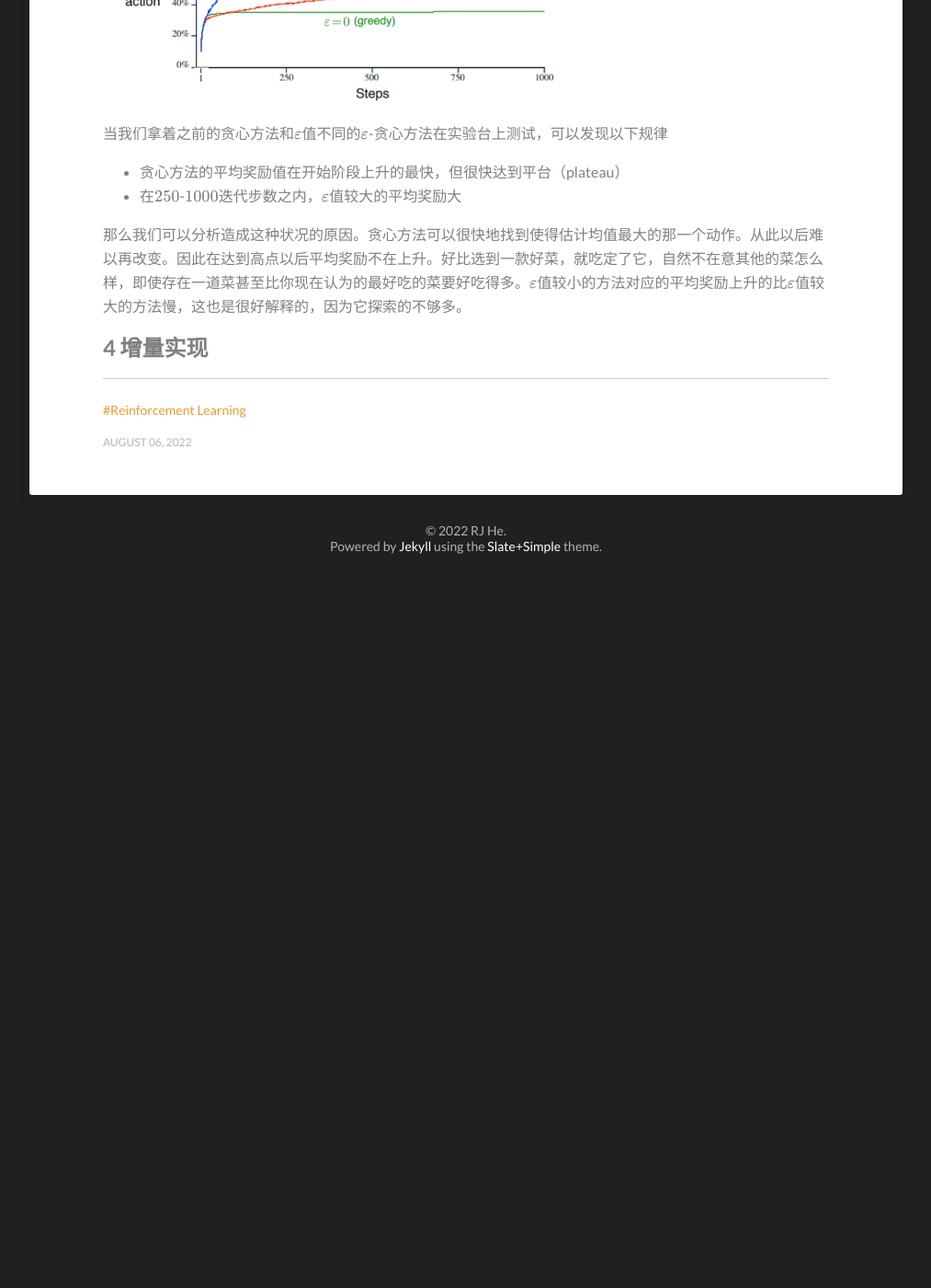
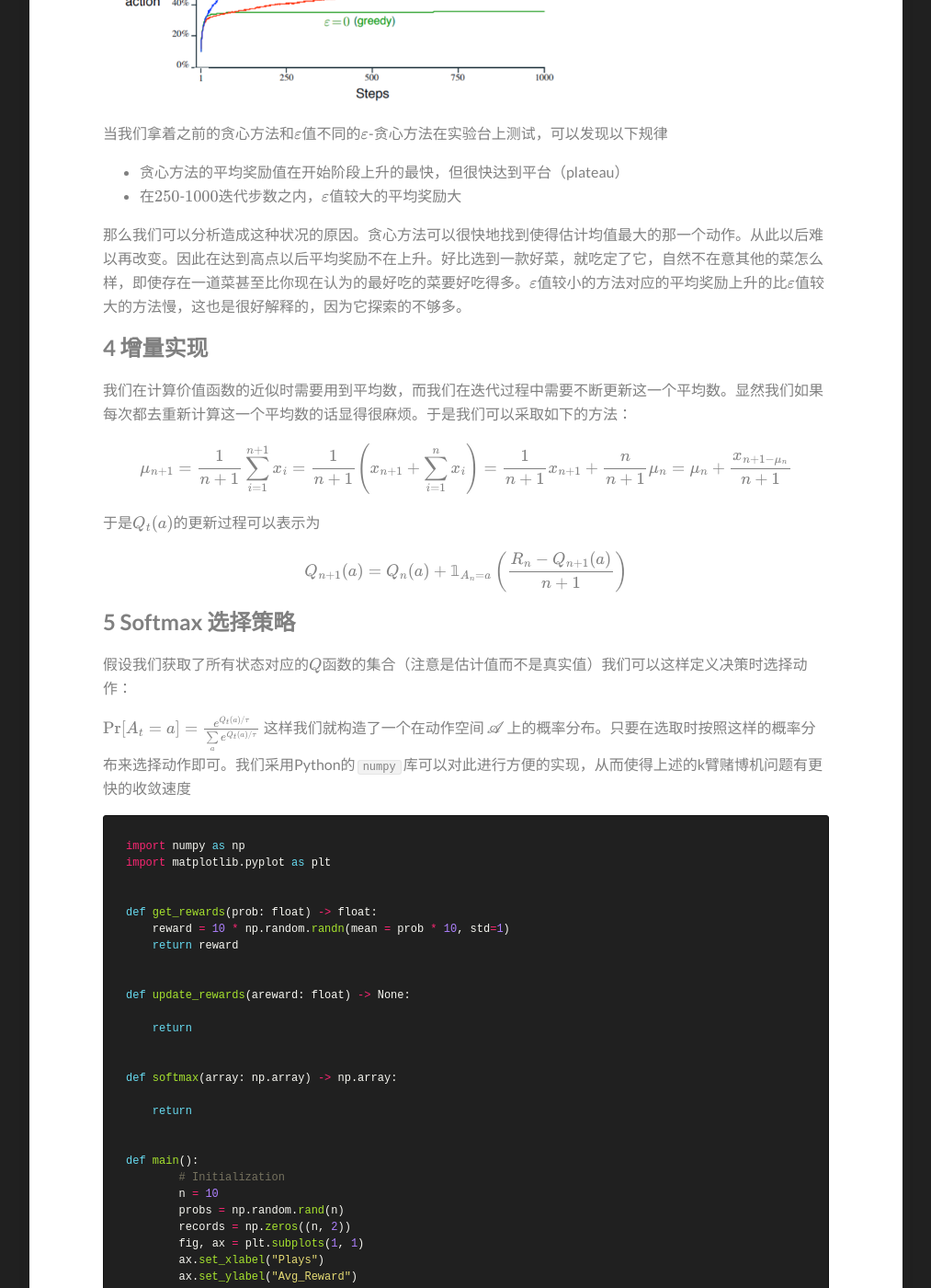
Before and after one commit to hrjtju/hrjtju.github.io, a Jekyll site: the page built from _posts/2022-08-13-1-The-k-armed-bandit-problem-k臂赌博机.md, in a window 1280 px wide and 1400 px high, scrolled down 2783 px. Shown: the whole window at 92% size, without its empty margins (133-1146 px from the left). Built offline with Jekyll 4.4.1, drawn with Linux system fonts in a browser that asks for light colours; formulas are drawn with MathJax 3; before the commit the page ends 3413 px from its top, so only the background shows below that; some of the changed text lies outside the part shown.

Commit message:
update_RL_1

````diff
--- a/_posts/2022-08-06-1-The-k-armed-bandit-problem-k臂赌博机.md
+++ b/_posts/2022-08-13-1-The-k-armed-bandit-problem-k臂赌博机.md
@@ -5,7 +5,7 @@ title: 1 The k-armed bandit problem, k臂赌博机
 subtitle: Intro to RL and k-armed bandit problem
 featured-image: /images/2016-11-19/abstract-5.jpg
 tags: [Reinforcement Learning]
-date-string: AUGUST 06, 2022
+date-string: AUGUST 13, 2022
 
 ---
 
@@ -67,8 +67,6 @@ $$
 
 
 
-
-
 ## 3 10-臂赌博机实验台
 
 
@@ -105,3 +103,94 @@ $$
 
 
 ## 4 增量实现
+
+
+
+我们在计算价值函数的近似时需要用到平均数，而我们在迭代过程中需要不断更新这一个平均数。显然我们如果每次都去重新计算这一个平均数的话显得很麻烦。于是我们可以采取如下的方法：
+
+
+$$
+\mu_{n+1} = \frac 1{n+1}\sum_{i = 1}^{n+1} x_i = \frac 1{n+1}\left( x_{n+1} + \sum_{i=1}^nx_i \right) = \frac 1{n+1}x_{n+1} + \frac n{n+1}\mu_n = \mu_n + \frac{x_{n+1 - \mu_n}}{n+1}
+$$
+
+
+于是$$Q_t(a)$$的更新过程可以表示为
+
+
+$$
+Q_{n+1}(a) = Q_n(a) + \mathbb 1_{A_n=a} \left(\frac{R_{n} - Q_{n+1}(a)}{n+1}\right)
+$$
+
+
+
+## 5 Softmax 选择策略
+
+
+
+假设我们获取了所有状态对应的$$Q$$函数的集合（注意是估计值而不是真实值）我们可以这样定义决策时选择动作：
+
+
+$$
+\mathrm {Pr}[A_t = a] = \frac{e^{Q_{t} (a) / \tau}}{\sum\limits_{a}e^{Q_t(a) / \tau}}
+$$
+这样我们就构造了一个在动作空间 $$\mathscr A$$ 上的概率分布。只要在选取时按照这样的概率分布来选择动作即可。我们采用Python的`numpy`库可以对此进行方便的实现，从而使得上述的k臂赌博机问题有更快的收敛速度
+
+
+
+```python
+import numpy as np
+import matplotlib.pyplot as plt
+
+
+def get_rewards(prob: float) -> float:
+    reward = 10 * np.random.randn(mean = prob * 10, std=1)
+    return reward
+
+
+def update_rewards(areward: float) -> None:
+
+    return
+
+
+def softmax(array: np.array) -> np.array:
+
+    return
+
+
+def main():
+	# Initialization
+	n = 10
+	probs = np.random.rand(n)
+	records = np.zeros((n, 2))
+	fig, ax = plt.subplots(1, 1)
+	ax.set_xlabel("Plays")
+	ax.set_ylabel("Avg_Reward")
+	fig.set_size_inches(9, 5)
+	rewards = [0]
+
+	# Begin Iteriation
+	for i in range(500):
+    	p = softmax(record[:, 1])
+    	#! Choose action accroding to the probability distribution
+    	choice = np.random.choice(np.arange(n), p=p)
+    	r = get_reward(probs[choice])
+    	mean_reward = ((i + 1) * rewards[-1] + r) / (i + 2)
+    	rewards.append(mean_reward)
+
+	# Plot the results
+	ax.scatter(np.arange(len(rewards), rewards))
+
+    return 0
+
+
+if __name__ == "__main__":
+    main()
+```
+
+
+
+
+
+
+
+## 6 上下文赌博机
````
